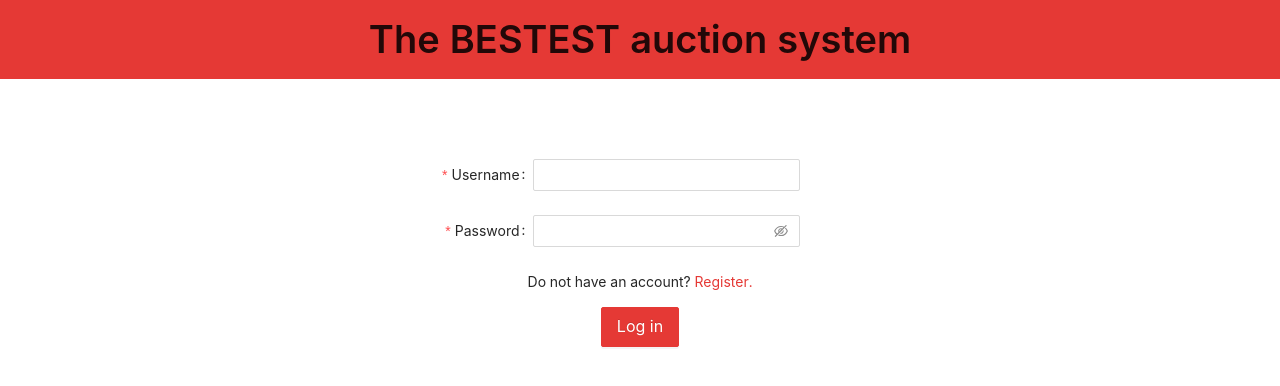
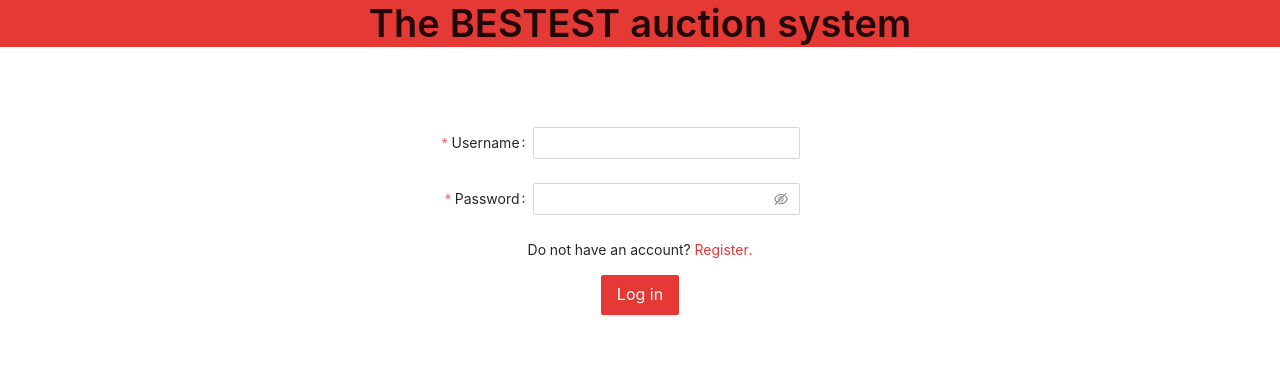
Before and after one commit to petr7555/pb138-auction, a React (Create React App) app in the folder src/auction-frontend/: page / in a window 1280 px wide. Shown: the top 386 px of the page. Built offline with nearby package versions, Linux system fonts and the light colour scheme.

Commit message:
Change centering style

```diff
--- a/src/auction-frontend/src/styles.less
+++ b/src/auction-frontend/src/styles.less
@@ -1,16 +1,13 @@
 @import '~antd/dist/antd.less';
 
-.App {
+.login-form {
   text-align: center;
-}
-
-.login-form {
   margin: 5rem 0rem;
 }
 
 .login-title {
+  text-align: center;
   background-color: @primary-color;
-  padding: 1rem;
 }
 
 .login-form-username > .ant-form-item-label > label{
```
